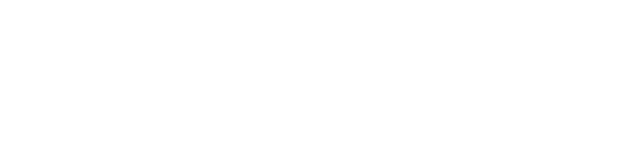
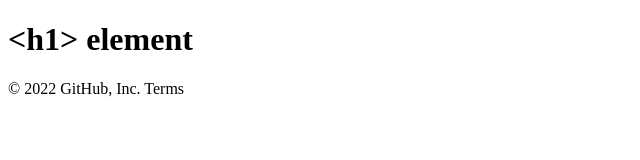
Before and after one commit to Anastasiia-Smirnova/hello-html, a plain HTML site: page index.html in a window 1280 px wide. Shown: the whole page, without its empty margins (0-640 px from the left). Drawn offline with Linux system fonts and the light colour scheme.

Commit message:
Update index.html

```diff
--- a/index.html
+++ b/index.html
@@ -1,15 +1,12 @@
 <!DOCTYPE html>
-<html lang="en">
-
-<head>
-    <meta charset="UTF-8">
-    <meta http-equiv="X-UA-Compatible" content="IE=edge">
-    <meta name="viewport" content="width=device-width, initial-scale=1.0">
-    <title>Document</title>
-</head>
-
-<body>
-
-</body>
-
+<html>
+  <head>
+    <meta charset="utf-8">
+    <title>&lt;title&gt; element</title>
+  </head>
+  <body>
+    <h1>&lt;h1&gt; element</h1>
+  </body>
 </html>
+© 2022 GitHub, Inc.
+Terms
```
